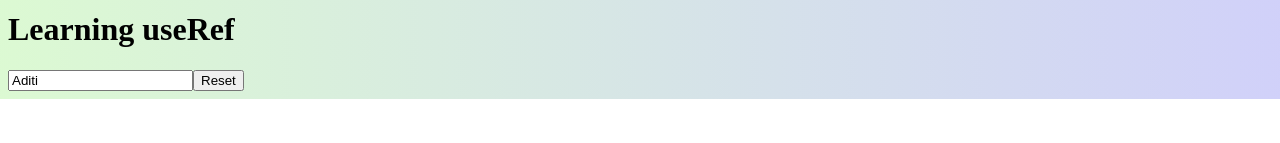
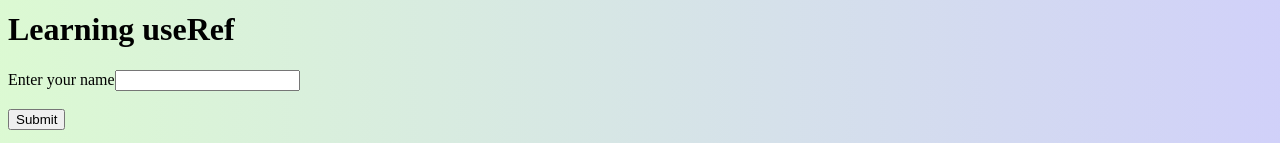
Before and after one commit to Gaditi12/React-work, a React (Create React App) app: page / in a window 1280 px wide. Shown: the part 3607-3750 px from the top of the page. Before the commit the page ends 3706 px from the top, so only its background shows below. Built offline with nearby package versions, Linux system fonts and the light colour scheme; no server answers.

Commit message:
form validation with useRef

```diff
--- a/src/UseRef.js
+++ b/src/UseRef.js
@@ -1,62 +1,42 @@
 import React, { useRef, useState } from "react";
 
 export default function UseRef() {
-  const refEle = useRef("");
-  const [name, setName] = useState("Aditi");
-  console.log(refEle);
-  function handleReset() {
-    setName("");
-    refEle.current.focus();
-  }
+  //const refEle = useRef("");
+  //const [name, setName] = useState("Aditi");
+
+  // console.log(refEle);
+  // function handleReset() {
+  //   setName("");
+  //   refEle.current.focus();
+  // }
+  const [show, setShow] = useState(false);
+  const ref = useRef(null);
+  const submitForm = (e) => {
+    e.preventDefault();
+    const a = ref.current.value;
+    a === "" ? alert("Please fill the data") : setShow(true);
+  };
   return (
     <>
       <h1>Learning useRef</h1>
-      <input
+      {/* <input
         ref={refEle}
         type="text"
         value={name}
         onChange={(e) => setName(e.target.value)}
       />
-      <button onClick={handleReset}>Reset</button>
+      <button onClick={handleReset}>Reset</button> */}
+      <div>
+        <form onSubmit={submitForm}>
+          <div>
+            <label htmlFor="name">Enter your name</label>
+            <input type="text" id="name" ref={ref} />
+          </div>
+          <br />
+          <button>Submit</button>
+        </form>
+        <p>{show ? `Your name is ${ref.current.value}` : ""}</p>
+      </div>
     </>
   );
 }
-
-// import { useState, useRef } from 'react';
-
-// export default function Stopwatch() {
-//   const [startTime, setStartTime] = useState(null);
-//   const [now, setNow] = useState(null);
-//   const intervalRef = useRef(null);
-
-//   function handleStart() {
-//     setStartTime(Date.now());
-//     setNow(Date.now());
-
-//     clearInterval(intervalRef.current);
-//     intervalRef.current = setInterval(() => {
-//       setNow(Date.now());
-//     }, 10);
-//   }
-
-//   function handleStop() {
-//     clearInterval(intervalRef.current);
-//   }
-
-//   let secondsPassed = 0;
-//   if (startTime != null && now != null) {
-//     secondsPassed = (now - startTime) / 1000;
-//   }
-
-//   return (
-//     <>
-//       <h1>Time passed: {secondsPassed.toFixed(3)}</h1>
-//       <button onClick={handleStart}>
-//         Start
-//       </button>
-//       <button onClick={handleStop}>
-//         Stop
-//       </button>
-//     </>
-//   );
-// }
```
